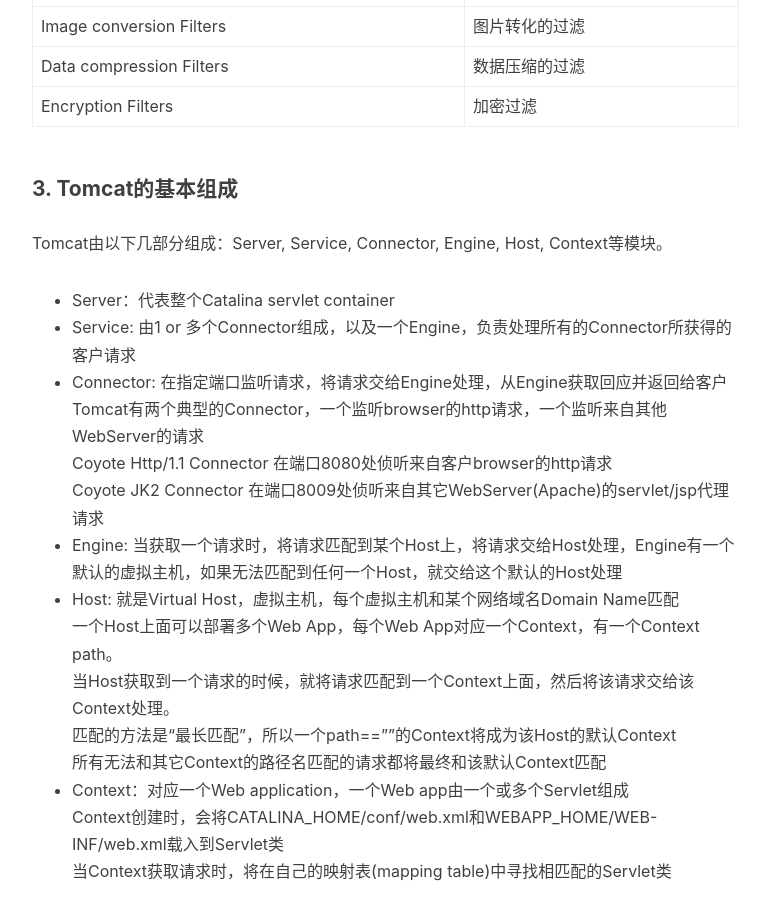
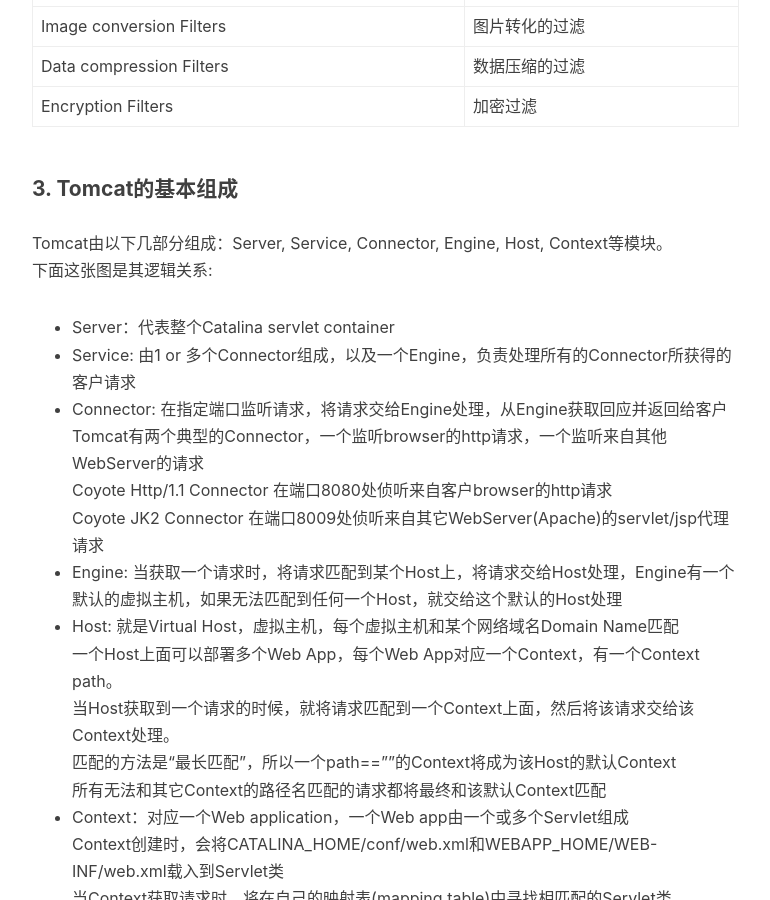
Before and after one commit to baiscjava/basicjava.github.io, a Jekyll site: the page built from _posts/2017-12-06-Tomcat的基本概念-Tomcat的基本原理(2).md, in a window 1280 px wide and 900 px high, scrolled down 2245 px. Shown: the whole window, without its empty margins (233-1003 px from the left). Built offline with Jekyll 4.4.1, drawn with Linux system fonts in a browser that asks for light colours; nearby versions of some CDN libraries; comment, search, counter and statistics services are not loaded.

Commit message:
Update 2017-12-06-Tomcat的基本概念-Tomcat的基本原理(2).md

```diff
--- a/_posts/2017-12-06-Tomcat的基本概念-Tomcat的基本原理(2).md
+++ b/_posts/2017-12-06-Tomcat的基本概念-Tomcat的基本原理(2).md
@@ -52,6 +52,8 @@
 
 #### 3. Tomcat的基本组成<br>
 Tomcat由以下几部分组成：Server, Service, Connector, Engine, Host, Context等模块。<br>
+下面这张图是其逻辑关系:<br>
+
 * Server：代表整个Catalina servlet container<br>
 * Service: 由1 or 多个Connector组成，以及一个Engine，负责处理所有的Connector所获得的客户请求<br>
 * Connector: 在指定端口监听请求，将请求交给Engine处理，从Engine获取回应并返回给客户<br>
```
